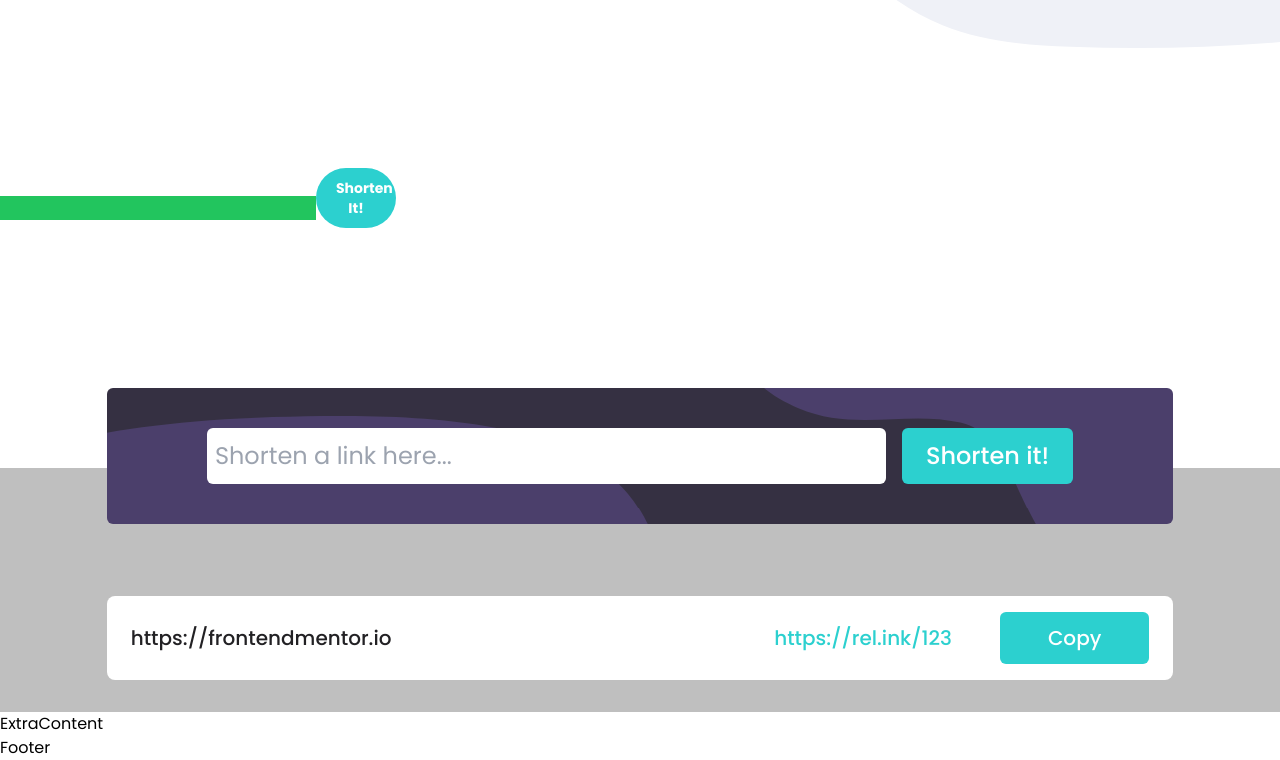
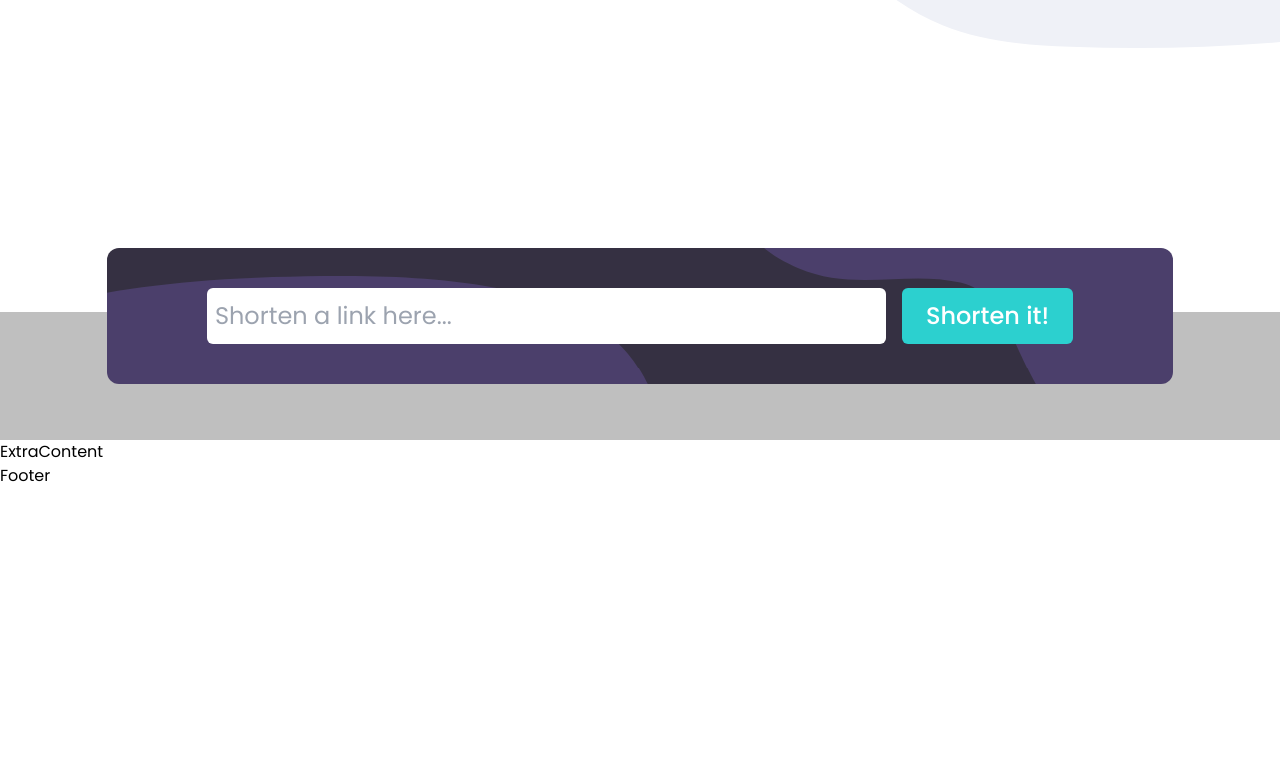
Before and after one commit to zencoder24/url-shortening-app, a React (Create React App) app: page / in a window 1280 px wide. Shown: the part 656-1416 px from the top of the page. After the commit the page ends 1144 px from the top, so only its background shows below. Built offline with nearby package versions, Linux system fonts and the light colour scheme.

Commit message:
All styles and fuctionality of the searchbar feature is available for review

```diff
--- a/src/App.jsx
+++ b/src/App.jsx
@@ -3,7 +3,7 @@ import Footer from './components/Footer/Footer';
 import Hero from './components/Hero/Hero';
 import Navbar from './components/Navbar/Navbar';
 import SearchBar from './components/SearchBar/SearchBar';
-import SearchBarTy from './components/SearchBar/SearchBarTy';
+
 
 function App() {
   return (
@@ -11,7 +11,6 @@ function App() {
       <Navbar />
       <Hero />
       <SearchBar />
-      <SearchBarTy />
       <ExtraContent />
       <Footer />
     </>
--- a/src/components/SearchBar/SearchBar.jsx
+++ b/src/components/SearchBar/SearchBar.jsx
@@ -1,13 +1,14 @@
 import React, { useState, useEffect } from 'react'
 import { getShortenedURL } from '../../api'
 import SiteList from './SiteList';
-
 
 function SearchBar() {
   //sites that holds all of the Site Objects and its setter
   const [sites, setSites] = useState([]);
   //The url value passed in the field and its setter
   const [inputValue, setInputValue] = useState("")
+
+  const [isEmpty, setIsEmpty] = useState(false);
 
 
 
@@ -44,28 +45,49 @@ function SearchBar() {
 
   //Function to check if the input fields are empty before making the API call
   const submittedUrl = () => {
-    //TODO:Validation Check will be put here....
-
-
-    shortenedURL(inputValue)
-    setInputValue("")
+    //Validation Check...
+    if (inputValue === "") {
+      setIsEmpty(true)
+    } else {
+      setIsEmpty(false)
+      shortenedURL(inputValue)
+      setInputValue("")
+    }
   }
 
 
+
+
   return (
-    <div>
-      {/** TODO: Style the Input and Button. The fuctionality already works.*/}
-      <form>
-        <input value={inputValue} className="bg-green-500" type="text" onChange={e => setInputValue(e.target.value)} />
-        <button onClick={submittedUrl} type="button" className="p-4 w-20 text-white font-bold bg-x-cyan rounded-full text-sm px-5 py-2.5 text-center">
-          Shorten It!
-        </button>
-      </form>
-
-      {/** Component for the Lists of Sites */}
+    <section className="bg-x-gray mt-60">
+      <div className="pb-10 relative h-32 flex justify-center">
+        <div className={` ${isEmpty ? '-mt-28' : '-mt-20'} search-container bg-search-mobile bg-cover bg-x-dark-violet rounded-xl absolute w-5/6  md:-mt-16 md:bg-search-bg md:w-10/12 lg:w-10/12 lg:mx-32`}>
+          <form className={`${isEmpty ? 'mb-8 md:mb-0 md:mt-12' : 'mb-8 md:mb-10 md:mt-10'} search-content w-full mt-8 flex flex-col px-6 justify-center md:flex-row`}>
+            <input
+              value={inputValue}
+              onChange={e => setInputValue(e.target.value)}
+              type="text"
+              placeholder="Shorten a link here..."
+              className={`${isEmpty ? 'border-4 border-red-500' : 'mb-6 md:mb-0'} w-full  mr-auto p-2 text-xl rounded-md outline-x-cyan md:w-8/12 md:text-2xl md:mb-0 md:mr-4`}
+            />
+            <div className={`${isEmpty ? 'block' : 'hidden'} md:hidden error-msg ml-1 mb-6 italic text-red-500`}>
+              <p>Please add a link</p>
+            </div>
+            <button
+              onClick={submittedUrl}
+              type="button"
+              className="py-3 px-6 bg-x-cyan rounded-md font-medium text-white text-xl hover:bg-cyan-300  md:text-2xl">
+              Shorten it!
+            </button>
+          </form>
+          <div className={`${isEmpty ? 'md:block' : 'md:hidden'} error-msg md:ml-16 md:mt-2 md:mb-6 hidden md:italic md:text-red-500`}>
+            <p>Please add a link</p>
+          </div>
+        </div>
+      </div>
       <SiteList sites={sites} />
-    </div>
-  )
+    </section >
+  );
 }
 
-export default SearchBar
+export default SearchBar;
--- a/src/components/SearchBar/SearchBarTy.jsx
+++ /dev/null
@@ -1,52 +0,0 @@
-import React from 'react';
-
-function SearchBarTy() {
-  return (
-    <div className="bg-x-gray mt-60">
-      <div className="pb-10 relative h-32 flex justify-center">
-        <div className="search-container bg-search-mobile bg-cover bg-x-dark-violet rounded-md absolute w-5/6  -mt-20 md:bg-search-bg md:w-10/12 lg:w-10/12 lg:mx-32 ">
-          <div className="search-content w-full flex flex-col py-10 px-6 justify-center md:flex-row flex-wrap">
-            <input
-              type="text"
-              placeholder="Shorten a link here..."
-              className="w-full mr-auto p-2 text-xl rounded-md outline-x-cyan md:w-8/12 md:text-2xl md:mr-4"
-            />
-            <div className="error-msg md:hidden hidden italic text-red-500 mt-1">
-              Please add a link
-            </div>
-            <button className="py-3 px-6 bg-x-cyan rounded-md font-medium text-white text-xl hover:bg-cyan-300 mt-2 md:mt-auto md:text-2xl">
-              Shorten it!
-            </button>
-            <div className="error-msg hidden md:block md:hidden italic text-red-500 mt-1 w-full text-center">
-              <p>Please add a link</p>
-            </div>
-          </div>
-        </div>
-      </div>
-      <div>
-        <div>
-          <div className="rendered-container bg-white w-5/6 m-auto text-xl font-medium pb-6 rounded-lg flex flex-col md:flex-row md:justify-between md:items-center md:py-4 md:px-6 md:text-1xl">
-            <div className="url-one p-6 text-x-very-dark-violet md:p-0">
-              https://frontendmentor.io
-            </div>
-
-            <div className="desktop-flex md:flex md:items-center">
-              <div className="hr-line h-0.5 bg-x-gray w-full md:hidden"></div>
-              <div className="url-one p-6 text-x-cyan md:p-0 md:pr-6 lg:pr-12">
-                https://rel.ink/123
-              </div>
-              <div className="px-6 md:px-0">
-                <button className="bg-x-cyan text-white w-full py-3 text-xl font-medium hover:bg-cyan-300 rounded-md md:px-12">
-                  Copy
-                </button>
-              </div>
-            </div>
-          </div>
-          <div className="bg-x-gray h-8"></div>
-        </div>
-      </div>
-    </div>
-  );
-}
-
-export default SearchBarTy;
--- a/src/components/SearchBar/SiteList.jsx
+++ b/src/components/SearchBar/SiteList.jsx
@@ -2,16 +2,20 @@ import React from 'react'
 
 function SiteList({ sites }) {
   return (
-    <ul>
+    <ul className="flex flex-col align-middle">
       {/** If there are sites in the sites Array, map through them.
        * If not, just return a empty <div>
        */}
       {sites ? sites.map((site) => (
-        <div key={site.key} className="bg-white flex content-between ">
-          <p>{site.fullURL}</p> {/* <----- The Full URL */}
-          <div>
-            <p className="text-x-cyan">{site.shortenedURL}</p> {/** <--- The Shortened URl */}
-            <button onClick={() => { navigator.clipboard.writeText(site.shortenedURL) }} className=" bg-x-cyan rounded w-16 text-white">Copied</button>
+        <div key={site.key}
+          className="bg-white rounded-xl flex flex-col w-5/6 ml-auto mr-auto pb-4 mb-3 md:flex-row md:justify-between md:items-center md:p-4">
+          <p className="url-one p-4 font-medium text-x-very-dark-violet md:p-0">{site.fullURL}</p> {/* <----- The Full URL */}
+          <div className="flex flex-col md:flex-row md:items-center">
+            <div className="hr-line h-px bg-x-gray w-full md:hidden"></div>
+            <p className="p-4 font-medium text-x-cyan">{site.shortenedURL}</p> {/** <--- The Shortened URl */}
+            <button
+              onClick={() => { navigator.clipboard.writeText(site.shortenedURL) }}
+              className="before:content-['Copy'] before:focus:content-['Copied!']  bg-x-cyan focus:bg-x-dark-violet mr-auto ml-auto text-white w-5/6 py-3 text-xl font-medium hover:bg-cyan-300 rounded-md md:px-12 "></button>
           </div>
         </div>
       )) :
@@ -22,3 +26,25 @@ function SiteList({ sites }) {
 }
 
 export default SiteList
+
+
+// <div>
+//           <div className="rendered-container bg-white w-5/6 m-auto text-xl font-medium pb-6 rounded-lg flex flex-col md:flex-row md:justify-between md:items-center md:py-4 md:px-6 md:text-1xl">
+//             <div className="url-one p-6 text-x-very-dark-violet md:p-0">
+//               https://frontendmentor.io
+//             </div>
+
+//             <div className="desktop-flex md:flex md:items-center">
+//               <div className="hr-line h-0.5 bg-x-gray w-full md:hidden"></div>
+//               <div className="url-one p-6 text-x-cyan md:p-0 md:pr-6 lg:pr-12">
+//                 https://rel.ink/123
+//               </div>
+//               <div className="px-6 md:px-0">
+//                 <button className="bg-x-cyan text-white w-full py-3 text-xl font-medium hover:bg-cyan-300 rounded-md md:px-12">
+//                   Copy
+//                 </button>
+//               </div>
+//             </div>
+//           </div>
+//           <div className="bg-x-gray h-8"></div>
+//         </div>
```
